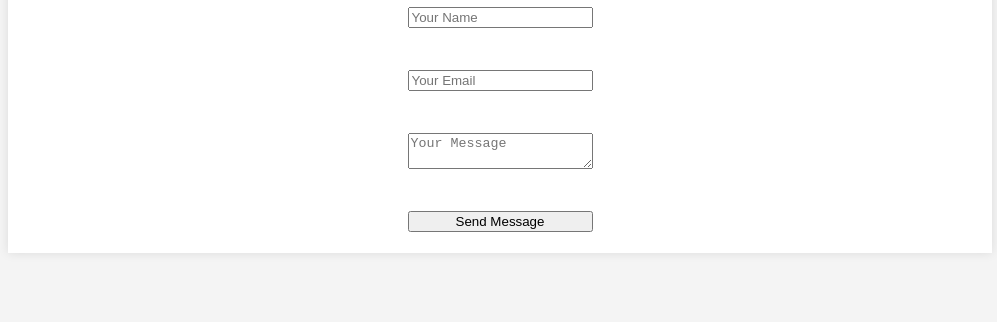
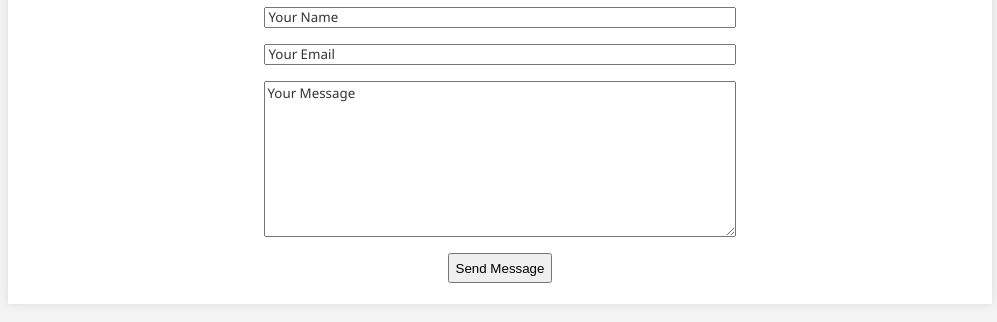
Before and after one commit to lefvaid/Roadmap.sh_projects, a plain HTML site: page 03_Personal_Portfolio/contact.html in a window 1280 px wide. Shown: the part 186-508 px from the top of the page, without its empty margins (140-1137 px from the left). Drawn offline with Linux system fonts and the light colour scheme.

Commit message:
fixed contact page

```diff
--- a/03_Personal_Portfolio/contact.html
+++ b/03_Personal_Portfolio/contact.html
@@ -33,15 +33,15 @@
     <section class="first">
         <h1>Contact</h1>
         <form>
-            <input type="text" id="name" name="name"
-            placeholder="Your Name" required><br>
-            <input type="email" id="email" name="email"
-            placeholder="Your Email" required><br>
-            <textarea id="message" name="message"
-            placeholder="Your Message" required></textarea><br>
-            <input type="submit" value="Send Message">
-
+            <input type="text" class="form-input" id="name" name="name"
+            placeholder="Your Name" required>
+            <input type="email" class="form-input" id="email" name="email"
+            placeholder="Your Email" required>
+            <textarea id="message" class="message" name="message"
+            placeholder="Your Message" required></textarea>
+            <input type="submit" class="send-button" value="Send Message">
         </form>
+    </section>
 
 </body>
 </html>
--- a/03_Personal_Portfolio/css/style.css
+++ b/03_Personal_Portfolio/css/style.css
@@ -213,13 +213,29 @@ footer {
 form {
     display: flex;
     flex-direction: column;
-    gap: 10px;
-    max-width: 500px;
-    margin: 0 auto;
+    min-width: 50%;
+    gap: 1em;
 }
 
+input::placeholder, textarea::placeholder {
+    font-family: 'Segoe UI', Tahoma, Geneva, Verdana, sans-serif;
+    font-size: 1em;
+    color: #333;
+}
+
+.send-button {
+    min-width: 20%;
+    min-height: 30px;
+    align-self: center;
+}
+
+.message {
+    min-height: 150px;
+}
+
+
+
 /*Changelog styles*/
-
 .changelog {
     justify-content: center;
     align-content: top;
@@ -344,4 +360,12 @@ form {
     position: relative;
     bottom: 19px;
     }
+/* Contact mobile styles */
+    form {
+        display: flex;
+        flex-direction: column;
+        width: 100%;
+        gap: 1em;
 }
+
+}
```
